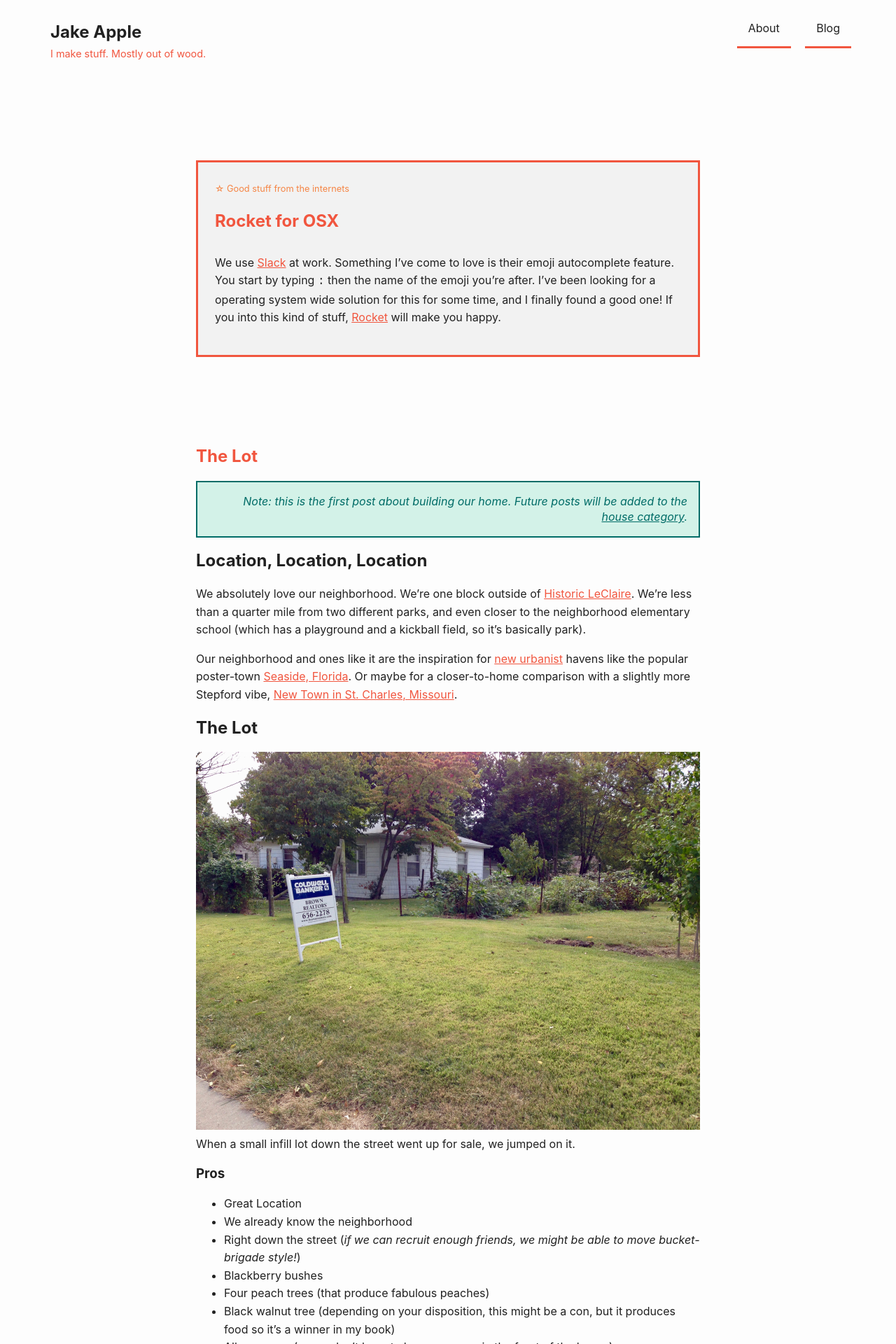
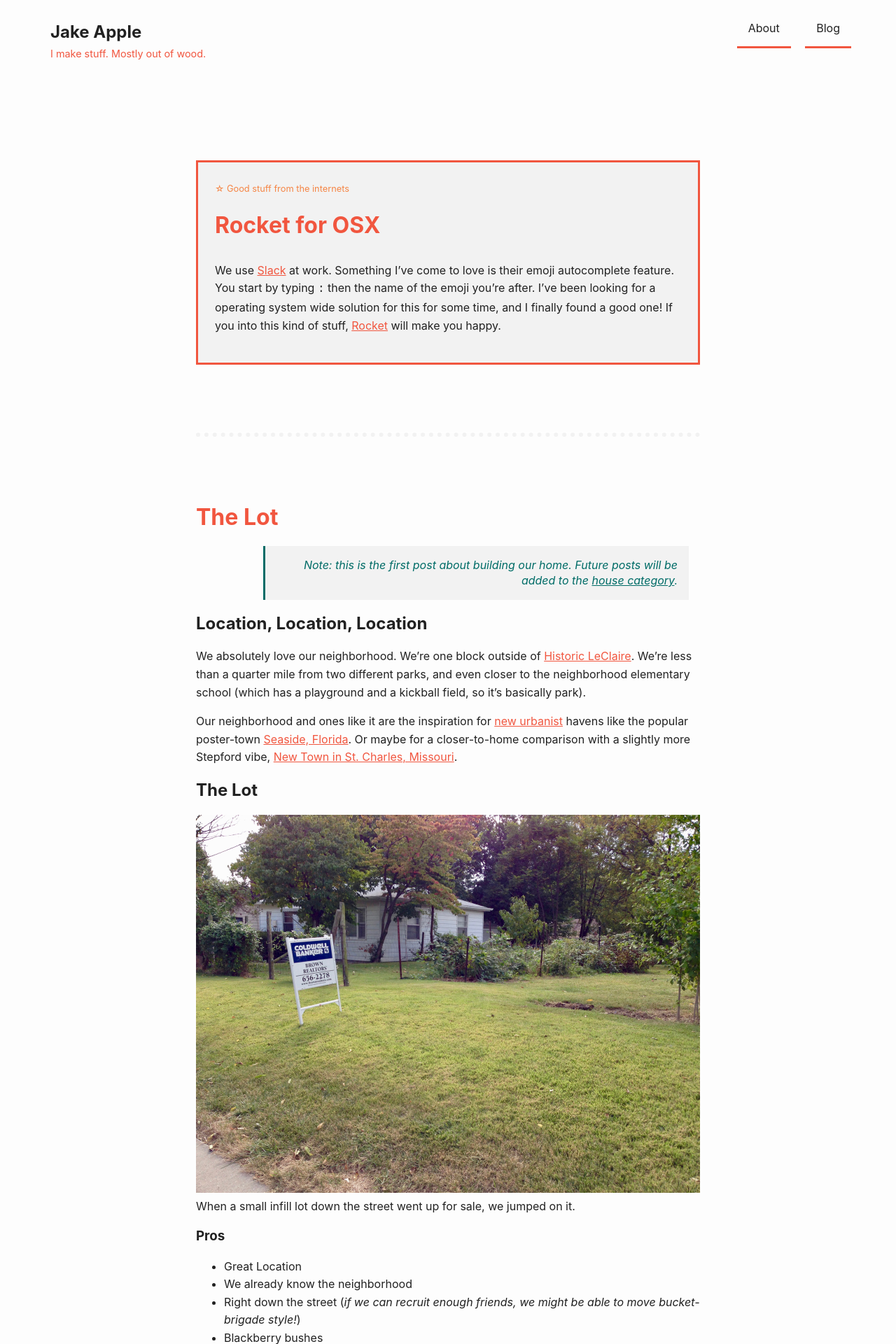
Before and after one commit to appleguy19/appleguy19.github.io, a Jekyll site: the page built from index.html, in a window 1280 px wide. Shown: the top 1920 px of the page at 70% size. Built offline with Jekyll 4.4.1, drawn with Linux system fonts in a browser that asks for light colours.

Commit message:
Better separate posts and better blockquote styling.

```diff
--- a/css/site.css
+++ b/css/site.css
@@ -222,7 +222,15 @@ ARTICLES AND CONTENT
 */
 
 .post {
-  margin-bottom: 8rem;
+  margin-bottom: 6rem;
+}
+
+.post:not(:first-of-type) {
+  margin-top: 6rem;
+}
+
+.post-separator {
+  border-bottom: 6px dotted #F2F2F2
 }
 
 img {
@@ -284,12 +292,12 @@ article.link header span {
 /*TODO Fix these color*/
 blockquote {
   color: #006C67;
-  background-color: #d3f2e8;
-  border: 2px solid #006C67;
+  background-color: #F2F2F2;
+  border-left: 3px solid #006C67;
   font-style: italic;
   line-height: 1.4;
-  margin-left: 0;
-  margin-right: 0;
+  margin-left: 6rem;
+  margin-right: 1rem;
   padding: 1em;
 }
 blockquote p {
@@ -400,6 +408,7 @@ hr {
   article.link header {
     display: block;
   }
+
 }
 
 /*
--- a/index.html
+++ b/index.html
@@ -11,17 +11,21 @@ layout: default
     {% if post.type == "link" %}
       <header>
         <span>&star; Good stuff from the internets</span>
-        <h2><a href="{{ post.link }}">{{ post.title | escape }}</a></h2>
+        <h1><a href="{{ post.link }}">{{ post.title | escape }}</a></h1>
       </header>
       {{ post.content }}
       <!-- <div class="meta">{{ post.date | date: "%B %-d, %Y" }}</div>-->
     {% else %}
-      <h2 class="article-title"><a href="{{ post.url | prepend: site.baseurl }}">{{ post.title | escape }}</a></h2>
+      <h1 class="article-title"><a href="{{ post.url | prepend: site.baseurl }}">{{ post.title | escape }}</a></h1>
       <!-- <p class="meta">{{ post.date | date: "%B %-d, %Y" }}</p> -->
       {{ post.content }}
     {% endif %}
   </article>
 
+  {% unless forloop.last %}
+    <hr class="post-separator" />
+  {% endunless %}
+
   {% endfor %}
 </div>
 
```
Also changed, not shown: blog/index.html (+6 -2 lines).
